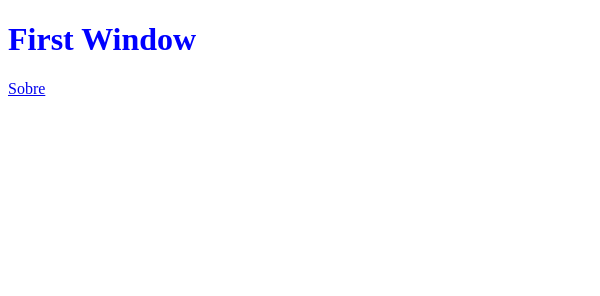
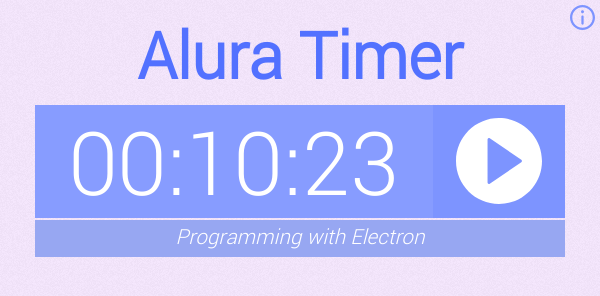
Before and after one commit to davikawasaki/electron-alura, an Electron app: page app/index.html in a window 600 px wide. Drawn offline with Linux system fonts and the light colour scheme.

Commit message:
Changing timer template

```diff
--- /dev/null
+++ b/app/css/index.css
@@ -0,0 +1,94 @@
+@font-face {
+    font-family: Roboto;
+    src: url(../fonts/Roboto/Roboto-Light.ttf) format('truetype');
+}
+*{
+   margin: 0;
+   padding: 0;
+   box-sizing: border-box;
+}
+html, body {
+  height: 100%;
+  width: 100%;
+  font-family: 'Roboto', sans-serif;
+  background: url(../img/texture.png) top left repeat;
+}
+.title{
+   color: #5271FF;
+   text-transform: capitalize;
+   text-align: center;
+   font-size: 4em;
+   position: relative;
+   top: 20px;
+}
+.timer{
+   width: 530px;
+   margin: 0 auto;
+   height: 150px;
+   margin-top: 30px;
+}
+.watcher{
+   display: inline-block;
+   width: 75%;
+   text-align: center;
+   height: 75%;
+   vertical-align: top;
+   background-color: #879CFF;
+}
+.controls{
+   width: 25%;
+   height: 75%;
+   /*margin-bottom: 5px;*/
+   display: inline-block;
+   background-color: #7D94FF;
+   float: right;
+}
+.play-button{
+   width: 65%;
+   padding-top: 13px;
+   margin: 0 auto;
+   display: block;
+}
+.time{
+   font-size: 5.5em;
+   color: #FFFFFF;
+   display: inline-block;
+   padding-top: 8px;
+}
+.container-course{
+   height: 25%;
+   width: 100%;
+   text-align: center;
+   margin-top: 2px;
+   background-color: #97A7F2;
+}
+.course{
+   display: inline-block;
+   padding-top: 5px;
+   font-size: 1.3em;
+   font-style: italic;
+   color: #FFFFFF;
+}
+.container{
+   margin: 0 auto;
+   width: 100%;
+   height: 100%;
+}
+.buttons{
+   width: 30px;
+   display: block;
+   position: absolute;
+   right: 10px;
+   bottom: 10px;
+   padding-top: 20px;
+}
+.info-button{
+   width: 25px;
+}
+#link-about{
+   position: absolute;
+   height: 25px;
+   right: 5px;
+   top: 5px;
+   z-index: 1;
+}
--- a/app/css/style.css
+++ /dev/null
@@ -1,3 +0,0 @@
-h1 {
-    color: blue;
-}
--- a/app/index.html
+++ b/app/index.html
@@ -1,14 +1,30 @@
 <!DOCTYPE html>
-<html lang="en">
+<html lang="pt-br">
 <head>
     <meta charset="UTF-8">
     <title>Alura Timer</title>
-    <link rel="stylesheet" href="css/style.css">
+    <link rel="stylesheet" href="css/index.css">
 </head>
 <body>
-    <h1>First Window</h1>
-    <a href="#" id="link-about">Sobre</a>
+    <section class="container">
+        <div id="link-about">
+            <img class="info-button" src="img/info-button.svg">
+        </div>
+        <h1 class="title">Alura Timer</h1>
+        <div class="timer">
+            <div class="watcher">
+                <span class="time">00:10:23</span>
+            </div>
+            <div class="controls">
+                <img class="play-button" src="img/play-button.svg">
+            </div>
+            <div class="container-course">
+                <span class="course">Programming with Electron</span>
+            </div>
+        </div>
+
+    </section>
     <!-- <script src="js/renderer.js"></script> -->
-    <script>require('./js/renderer.js')</script>
+    <script>require('./js/renderer')</script>
 </body>
 </html>
```
Also changed, not shown: app/fonts/Roboto/Roboto-Light.ttf (added), app/img/info-button.svg (added), app/img/play-button.svg (added), app/img/plus.svg (added), app/img/stop-button.svg (added), app/img/texture.png (added).
